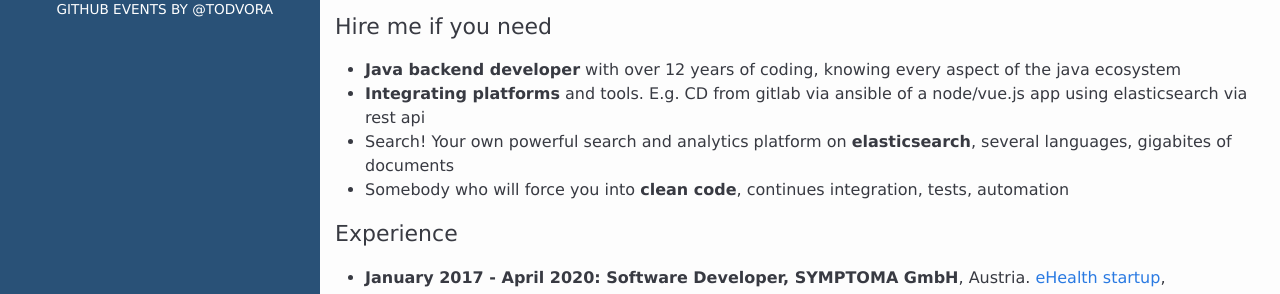
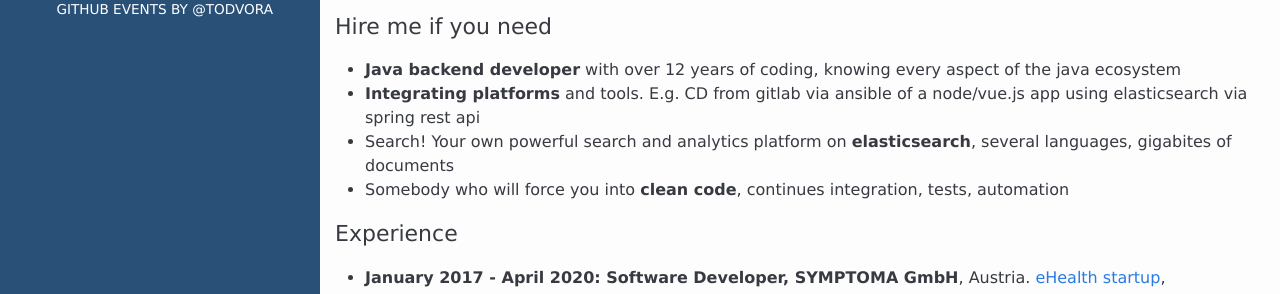
Before and after one commit to todvora/todvora.github.io, a Jekyll site: the page built from about.md, in a window 1280 px wide and 900 px high. Shown: the part 302-596 px from the top of the window. Built offline with Jekyll 4.4.1, drawn with Linux system fonts in a browser that asks for light colours.

Commit message:
adapted cv

```diff
--- a/about.md
+++ b/about.md
@@ -15,7 +15,7 @@ permalink: /about/
 ### Hire me if you need
 
 - **Java backend developer** with over 12 years of coding, knowing every aspect of the java ecosystem
-- **Integrating platforms** and tools. E.g. CD from gitlab via ansible of a node/vue.js app using elasticsearch via rest api
+- **Integrating platforms** and tools. E.g. CD from gitlab via ansible of a node/vue.js app using elasticsearch via spring rest api
 - Search! Your own powerful search and analytics platform on **elasticsearch**, several languages, gigabites of documents
 - Somebody who will force you into **clean code**, continues integration, tests, automation
 
```
